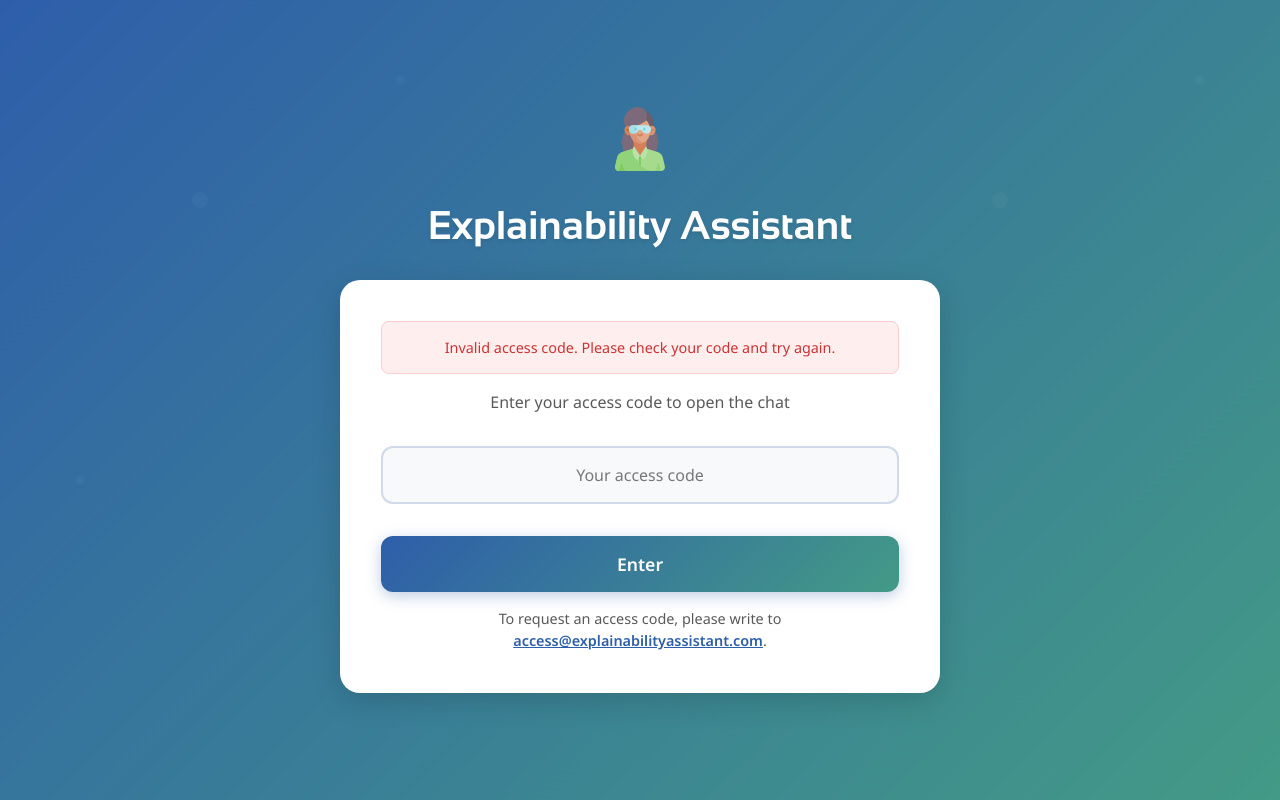
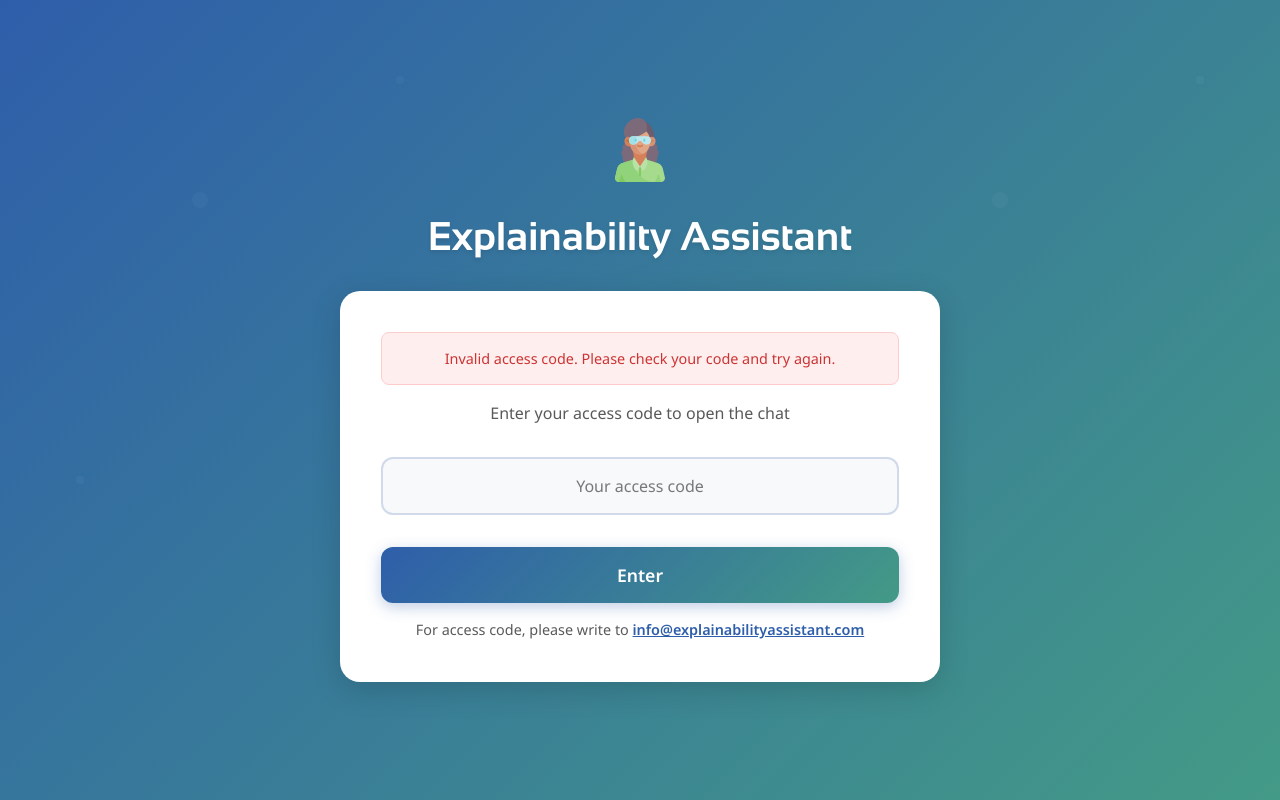
Before and after one commit to krkv/explainability-frontend, a Next.js app: page /demo in a window 1280 px wide. Built offline with nearby package versions, Linux system fonts and the light colour scheme.

Commit message:
Change some texts

```diff
--- a/src/components/demo-access-page.tsx
+++ b/src/components/demo-access-page.tsx
@@ -92,11 +92,10 @@ export default function DemoAccessPage({
                 </button>
 
                 <p className={styles['info-message']}>
-                    To request an access code, please write to{' '}
-                    <a href='mailto:access@explainabilityassistant.com'>
-                        access@explainabilityassistant.com
+                    For access code, please write to{' '}
+                    <a href='mailto:info@explainabilityassistant.com'>
+                        info@explainabilityassistant.com
                     </a>
-                    .
                 </p>
             </form>
         </div>
```
Also changed, not shown: src/components/chat-client.tsx (+7 -2 lines).
